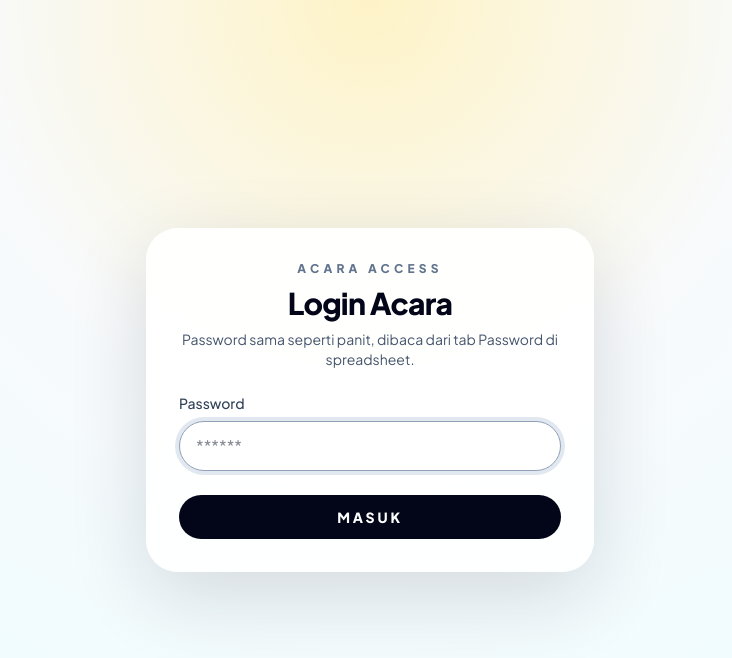
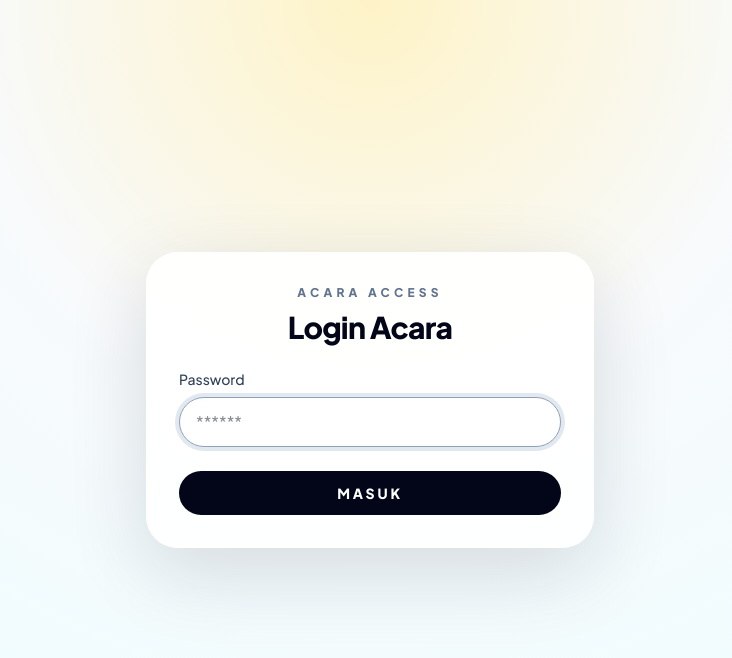
Before and after one commit to runsdev/qurban-mustadam, a Next.js app: page /acara in a window 1280 px wide. Shown: the top 658 px of the page, without its empty margins (270-1002 px from the left). Built offline with nearby package versions, Linux system fonts and the light colour scheme.

Commit message:
Remove password helper text on acara login

```diff
--- a/app/acara/page.tsx
+++ b/app/acara/page.tsx
@@ -329,9 +329,6 @@
               <h1 className="text-3xl font-black tracking-tight text-slate-950">
                 Login Acara
               </h1>
-              <p className="text-sm text-slate-600">
-                Password sama seperti panit, dibaca dari tab Password di spreadsheet.
-              </p>
             </div>
 
             {notice && (
```
